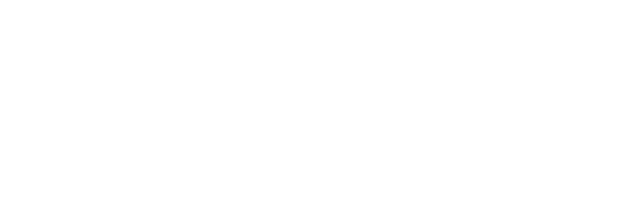
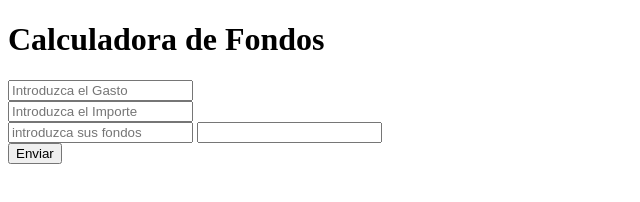
Before and after one commit to CristianSalerno/calculadora_de_fondos, a plain HTML site: page index.html in a window 1280 px wide. Shown: the whole page, without its empty margins (0-640 px from the left). Drawn offline with Linux system fonts and the light colour scheme.

Commit message:
html primera version

```diff
--- a/index.html
+++ b/index.html
@@ -1,15 +1,34 @@
 <!DOCTYPE html>
 <html lang="es">
+  <head>
+    <meta charset="UTF-8" />
+    <meta name="viewport" content="width=device-width, initial-scale=1.0" />
+    <meta http-equiv="X-UA-Compatible" content="ie=edge" />
+    <title>Calculador de fondos</title>
+    <link rel="stylesheet" href="css/style.css" />
+  </head>
+  <header>
+    <h1>Calculadora de Fondos</h1>
+  </header>
+  <main>
+    <div class="wrapper">
+      <div class="imputs">
+        <div>
+          <input type="text" id="gasto" placeholder="Introduzca el Gasto" />
+        </div>
+        <div>
+          <input type="text" id="precio" placeholder="Introduzca el Importe" />
+        </div>
+      </div>
+      <div class="outputs">
+        <input type="text" id="fondos" placeholder="introduzca sus fondos" />
+        <input type="text" id="fondosRestantes" />
+      </div>
 
-<head>
-    <meta charset="UTF-8">
-    <meta name="viewport" content="width=device-width, initial-scale=1.0">
-    <meta http-equiv="X-UA-Compatible" content="ie=edge">
-    <title>Calculador de fondos</title>
-</head>
+      <button id="sendBtn">Enviar</button>
+    </div>
+  </main>
+  <footer></footer>
 
-<body>
-
-</body>
-
+  <body></body>
 </html>
```
